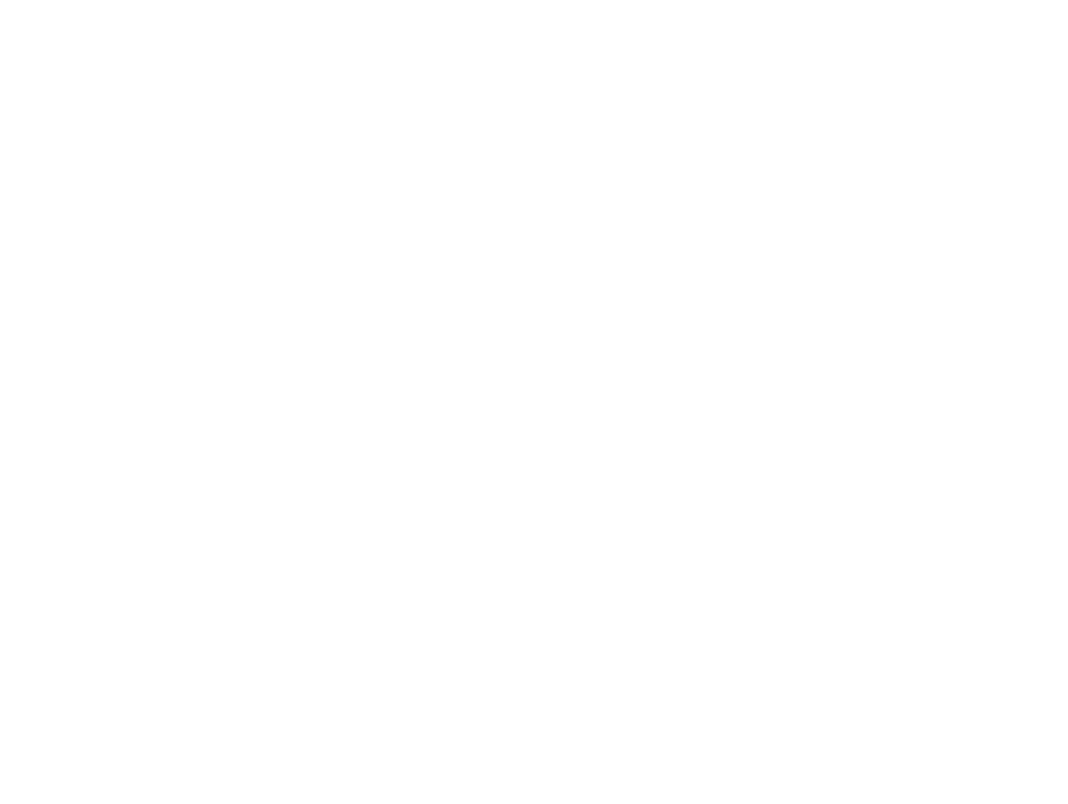
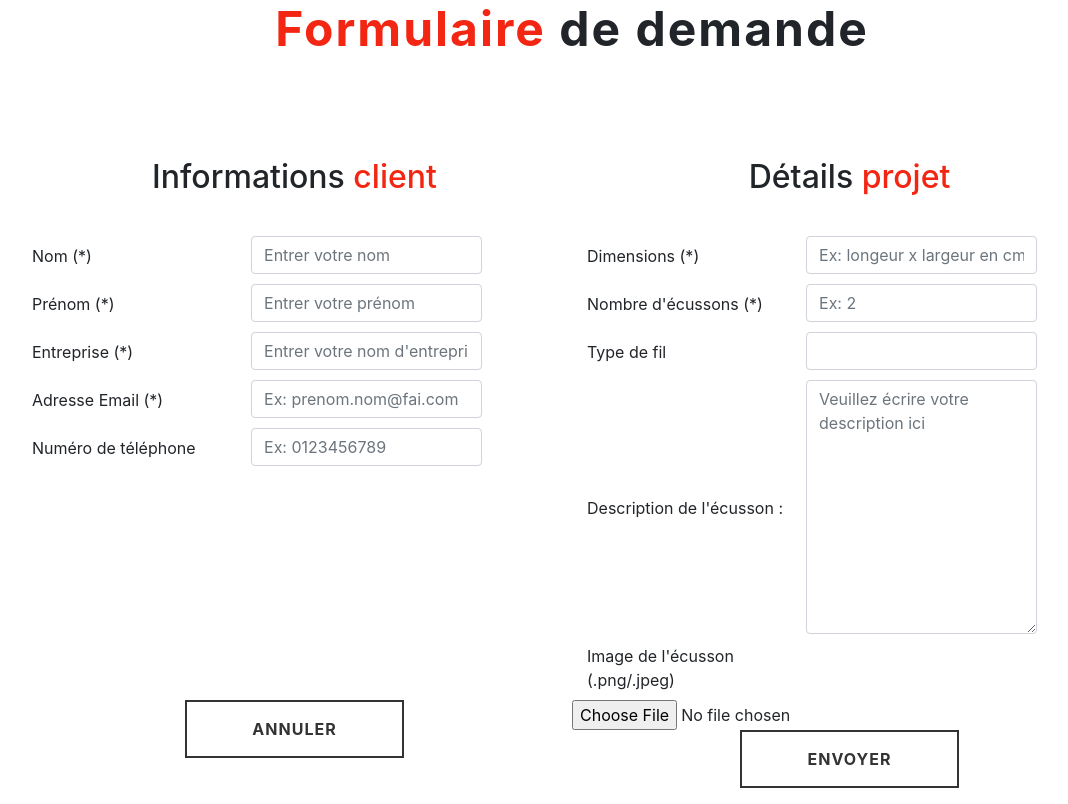
Before and after one commit to JeremyDrr/Paul-Martin, a plain HTML site: page index.html in a window 1280 px wide. Shown: the whole page, without its empty margins (68-1136 px from the left). Drawn offline with Linux system fonts and the light colour scheme.

Commit message:
Formulaire, l'envoi d'image ne fonctionne pas(juste nom), et il faut les vraix valeurs pour le type de fil.

```diff
--- /dev/null
+++ b/assets/css/customCSS.css
@@ -0,0 +1,67 @@
+/* Permet de centrer un "label" avec un "input" verticalement */
+.vertical-center-label{
+    display: flex;
+    align-items: center;
+}
+
+.theme-accent-color {
+    color: #F22613 !important;
+}
+
+.section-heading {
+    margin-top: 0;
+    margin-bottom: 20px;
+    font-size: 48px;
+    letter-spacing: 2px;
+    font-weight: 700;
+}
+
+.spacer-224{
+    clear: both;
+    height: 224px;
+    display: block;
+    position: relative;
+}
+
+.mb40 {
+    margin-bottom: 40px;
+    display: block;
+}
+
+.mb80 {
+    margin-bottom: 80px;
+}
+
+.btn-primary {
+    border-color: #333;
+    border-radius: 0;
+    text-transform: uppercase;
+    font-weight: 700;
+    color: #333;
+    background-color: transparent;
+    padding: 15px 20px;
+    letter-spacing: 1px;
+    -webkit-transition: all .5s ease-in-out;
+    -moz-transition: all .5s ease-in-out;
+    -o-transition: all .5s ease-in-out;
+    -ms-transition: all .5s ease-in-out;
+    transition: all .5s ease-in-out;
+    border: 2px solid;
+}
+
+.btn-primary:hover {
+    color: #fff;
+    background-color: #F22613;
+    border-color: #F22613;
+}
+
+.form-control{
+    margin: 0 0.5% 10px;
+}
+
+.section-heading h2 {
+    font-family: 'Bree Serif', "Helvetica Neue", Helvetica, Arial, sans-serif;
+    text-transform: uppercase;
+    font-weight: 700;
+    letter-spacing: 1px;
+}
--- a/index.html
+++ b/index.html
@@ -5,8 +5,94 @@
     <meta http-equiv="X-UA-Compatible" content="IE=edge">
     <meta name="viewport" content="width=device-width, initial-scale=1.0">
     <title>Paul & Martin</title>
+
+    <!-- Bootstrap Core CSS -->
+    <link href="assets/css/bootstrap.min.css" rel="stylesheet">
+
+    <!-- Feuille CSS personnalisée -->
+    <link href="assets/css/customCSS.css" rel="stylesheet">
+
 </head>
 <body>
+    <section id="formulaire">
+        <div class="section-inner">
+            <div class="container">
+                <div class="row">
+                    <div class="col-lg-12 text-center mb80">
+                        <h2 class="section-heading"><span class="theme-accent-color">Formulaire</span> de demande</h2>
+                    </div>
+                </div>
+            </div>
+            <div class="container">
+                <form class="form-group main-contact-form col-md-12" action="mailto:morad.ichchou@gmail.com?subject=Demande écusson" method="POST" enctype="multipart/form-data" name="EmailForm">
+                    <div class="row">
+                    <!-- Colonne du formulaire concernant les informations du client -->
+                    <div class="col-md-6 col-md-offset-1">
+                        <h2 class="mb40 text-center">Informations <span class="theme-accent-color">client</span></h2>
+                        <div class="row vertical-center-label">
+                            <label class=" col-md-5" for="nom">Nom (*) </label>
+                            <input class="form-control col-md-5" type="text" name="nom" id="nom" placeholder="Entrer votre nom" required>
+                        </div>
+                        <div class="row vertical-center-label">
+                            <label class=" col-md-5" for="prenom">Prénom (*) </label>
+                            <input class="form-control col-md-5" type="text" name="prenom" id="prenom" placeholder="Entrer votre prénom" required>
+                        </div>
+                        <div class="row vertical-center-label">
+                            <label class=" col-md-5" for="entreprise">Entreprise (*) </label>
+                            <input class="form-control col-md-5" type="text" name="entreprise" id="entreprise" placeholder="Entrer votre nom d'entreprise" required>
+                        </div>
+                        <div class="row vertical-center-label">
+                            <label class="col-md-5" for="mail">Adresse Email (*) </label>
+                            <input class="form-control col-md-5" type="email" name="mail" id="mail" placeholder="Ex: prenom.nom@fai.com" required>
+                        </div>
+                        <div class="row vertical-center-label">
+                            <label class="col-md-5" for="numTel">Numéro de téléphone </label>
+                            <input class="form-control col-md-5" type="text" name="numTel" id="numTel" placeholder="Ex: 0123456789">
+                        </div>
+                        <div class="spacer-224"></div>
+                        <div class="text-center">
+                            <input class="col-md-5 btn btn-primary" type="reset" value="Annuler">
+                        </div>
+                    </div>
 
+                    <!-- Colonne du formulaire concernant les détails du projset -->
+                    <div class="col-md-6">
+                        <h2 class="mb40 text-center">Détails <span class="theme-accent-color">projet</span></h2>
+                        <div class="row vertical-center-label">
+                            <label class="col-md-5" for="dimensions">Dimensions (*) </label>
+                            <input class="form-control col-md-5" type="text" name="dimensions" id="dimensions" placeholder="Ex: longeur x largeur en cm" required>
+                        </div>
+                        <div class="row vertical-center-label">
+                            <label class=" col-md-5" for="nbEcussons">Nombre d'écussons (*) </label>
+                            <input class="form-control col-md-5" type="number" name="nbEcussons" id="nbEcussons" placeholder="Ex: 2" required >
+                        </div>
+                        <div class="row vertical-center-label">
+                            <label class=" col-md-5" for="typeFil">Type de fil </label>
+                            <input class="form-control col-md-5" list="typeFil" id="typeFilChoix" name="typeFilChoix">
+                            <datalist id="typeFil">
+                                <option value="Type 1">
+                                <option value="Type 2">
+                                <option value="Type 3">
+                            </datalist>
+                        </div>
+                        <div class="row vertical-center-label">
+                            <label class=" col-md-5" for="descEcusson">Description de l'écusson : </label>
+                            <textarea class="form-control col-md-5" name="descEcusson" id="descEcusson" cols="30" rows="10" placeholder="Veuillez écrire votre description ici"></textarea>
+                        </div>
+                        <div class="row vertical-center-label">
+                            <label class=" col-md-5" for="imgEcusson">Image de l'écusson (.png/.jpeg)</label>
+                            <input type="file" id="imgEcusson" name="imgEcusson" accept="image/png, image/jpeg">
+                        </div>
+                        <div class="text-center">
+                            <input class="col-md-5 btn btn-primary" type="submit" value="Envoyer">
+                        </div>
+                    </div>
+                    </div>
+                </form>
+
+
+            </div>
+        </div>
+    </section>
 </body>
 </html>
```
